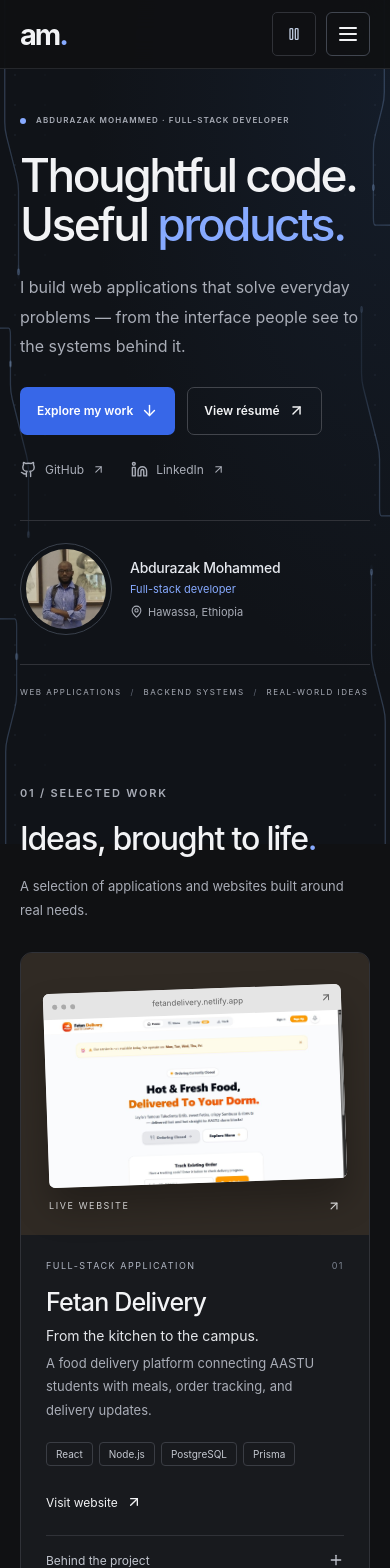
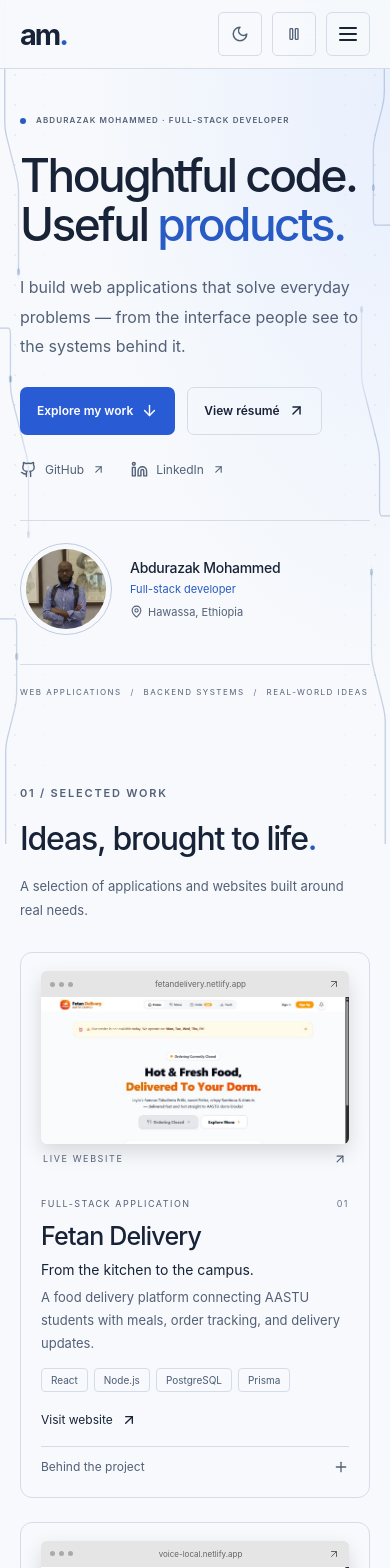
Before and after one commit to Abdurazakm/portfolio, a React (Vite) app: page / in a window 390 px wide. Shown: the top 1568 px of the page. Built offline with nearby package versions, Linux system fonts and the light colour scheme.

Commit message:
Add persistent light and dark themes and compact project cards

```diff
--- a/index.html
+++ b/index.html
@@ -5,6 +5,19 @@
     <link rel="icon" type="image/svg+xml" href="/favicon.svg" />
     <meta name="viewport" content="width=device-width, initial-scale=1.0" />
     <meta name="theme-color" content="#101113" />
+    <script>
+      (() => {
+        let preference;
+        try { preference = localStorage.getItem("portfolio-theme"); } catch {}
+        const theme = preference === "light" || preference === "dark"
+          ? preference
+          : matchMedia("(prefers-color-scheme: dark)").matches ? "dark" : "light";
+        document.documentElement.dataset.theme = theme;
+        document.documentElement.style.colorScheme = theme;
+        document.querySelector('meta[name="theme-color"]').content =
+          theme === "light" ? "#f7f9fc" : "#101113";
+      })();
+    </script>
     <meta
       name="description"
       content="Abdurazak Mohammed — full-stack developer building useful web applications, thoughtful interfaces, and backend systems. Explore selected projects and get in touch."
--- a/src/App.jsx
+++ b/src/App.jsx
@@ -1,4 +1,5 @@
 import { useState } from "react";
+import { useTheme } from "./useTheme";
 import { CircuitBackground } from "./components/CircuitBackground";
 import { Header } from "./components/Header";
 import { Hero } from "./components/Hero";
@@ -9,6 +10,7 @@ import { Contact } from "./components/Contact";
 import { Footer } from "./components/Footer";
 
 export default function App() {
+  const { theme, toggleTheme } = useTheme();
   const [networkPaused, setNetworkPaused] = useState(false);
   return (
     <>
@@ -17,6 +19,8 @@ export default function App() {
         Skip to content
       </a>
       <Header
+        theme={theme}
+        onToggleTheme={toggleTheme}
         networkPaused={networkPaused}
         onToggleNetwork={() => setNetworkPaused((paused) => !paused)}
       />
--- a/src/components/Header.jsx
+++ b/src/components/Header.jsx
@@ -1,7 +1,7 @@
 import { useEffect, useRef, useState } from "react";
-import { ArrowUpRight, Menu, Pause, Play, X } from "lucide-react";
+import { ArrowUpRight, Menu, Moon, Pause, Play, Sun, X } from "lucide-react";
 
-export function Header({ networkPaused, onToggleNetwork }) {
+export function Header({ networkPaused, onToggleNetwork, theme, onToggleTheme }) {
   const [open, setOpen] = useState(false);
   const toggle = useRef(null);
   useEffect(() => {
@@ -59,6 +59,15 @@ export function Header({ networkPaused, onToggleNetwork }) {
         </nav>
         <button
           type="button"
+          className="theme-toggle"
+          aria-label={`Switch to ${theme === "dark" ? "light" : "dark"} mode`}
+          title={`Switch to ${theme === "dark" ? "light" : "dark"} mode`}
+          onClick={onToggleTheme}
+        >
+          {theme === "dark" ? <Sun size={18} aria-hidden="true" /> : <Moon size={18} aria-hidden="true" />}
+        </button>
+        <button
+          type="button"
           className="network-toggle"
           aria-label={
             networkPaused ? "Resume background animation" : "Pause background animation"
--- a/src/index.css
+++ b/src/index.css
@@ -296,17 +296,17 @@ h2 > span {
 }
 .circuit-signal {
   fill: none;
-  stroke: #b0d2ff;
-  stroke-width: 2.5;
+  stroke: #d1e5ff;
+  stroke-width: 3;
   stroke-linecap: round;
   stroke-dasharray: 1.5 101;
   stroke-dashoffset: 2;
   vector-effect: non-scaling-stroke;
-  filter: drop-shadow(0 0 2px #8bbaff80);
-  animation: circuit-travel 32s linear infinite;
+  filter: drop-shadow(0 0 3px #8bbaffa6);
+  animation: circuit-travel 24s linear infinite;
 }
 .circuit-edge-right .circuit-signal {
-  animation-delay: -16s;
+  animation-delay: -12s;
 }
 .tech-background[data-paused="true"] *,
 .tech-background[data-running="false"] * {
@@ -318,7 +318,7 @@ h2 > span {
     opacity: 0;
   }
   8%, 85% {
-    opacity: 0.75;
+    opacity: 0.9;
   }
   100% {
     stroke-dashoffset: -101;
@@ -456,7 +456,8 @@ h2 > span {
   align-items: center;
   gap: 12px;
 }
-.network-toggle {
+.network-toggle,
+.theme-toggle {
   flex-shrink: 0;
   display: inline-flex;
   align-items: center;
@@ -472,7 +473,8 @@ h2 > span {
   font-size: 11px;
   letter-spacing: 0;
 }
-.network-toggle:hover {
+.network-toggle:hover,
+.theme-toggle:hover {
   background: #26354e;
   color: white;
 }
@@ -482,8 +484,8 @@ h2 > span {
 }
 .project {
   display: grid;
-  grid-template-columns: 1.2fr 1fr;
-  background: #181a1e;
+  grid-template-columns: 1fr 1.1fr;
+  background: transparent;
   border: 1px solid var(--line);
   border-radius: 12px;
   overflow: hidden;
@@ -492,30 +494,19 @@ h2 > span {
   position: relative;
   display: flex;
   align-items: center;
-  padding: 46px 28px 64px;
-  background: #292b30;
+  padding: 20px 22px 40px;
   min-width: 0;
-}
-.project-fetan .project-visual {
-  background: #302a24;
-}
-.project-voicelocal .project-visual {
-  background: #202b3c;
-}
-.project-mayaye .project-visual {
-  background: #282b29;
 }
 .browser-frame {
   width: 100%;
   overflow: hidden;
   border-radius: 6px;
   background: #ededed;
-  box-shadow: 0 20px 34px #0004;
-  transform: rotate(-2deg);
+  box-shadow: 0 8px 20px #0002;
   transition: transform 0.35s;
 }
 .project-visual:hover .browser-frame {
-  transform: rotate(0) translateY(-4px);
+  transform: translateY(-2px);
 }
 .browser-bar {
   height: 26px;
@@ -539,24 +530,24 @@ h2 > span {
 .browser-frame img {
   width: 100%;
   height: auto;
-  aspect-ratio: 1274/718;
+  aspect-ratio: 2.1;
   object-fit: cover;
   object-position: top;
 }
 .preview-label {
   position: absolute;
-  bottom: 22px;
-  left: 28px;
-  right: 28px;
+  bottom: 14px;
+  left: 22px;
+  right: 22px;
   display: flex;
   justify-content: space-between;
   align-items: center;
   font-size: 9px;
   letter-spacing: 1.6px;
-  color: #d0d0d0;
+  color: var(--muted);
 }
 .project-copy {
-  padding: 34px;
+  padding: 24px;
 }
 .project-kicker {
   display: flex;
@@ -564,7 +555,7 @@ h2 > span {
   color: #afb5c2;
   font-size: 9px;
   letter-spacing: 1.5px;
-  margin-bottom: 20px;
+  margin-bottom: 12px;
 }
 .project-kicker > span:last-child {
   color: #7e8593;
@@ -603,6 +594,15 @@ h2 > span {
   display: flex;
   gap: 22px;
   flex-wrap: wrap;
+}
+.project .tags {
+  margin-block: 12px;
+}
+.project .project-details {
+  margin-top: 10px;
+}
+.project .project-details summary {
+  padding-top: 12px;
 }
 .project-links a {
   font-size: 12px;
@@ -1220,7 +1220,7 @@ summary::-webkit-details-marker {
     grid-template-columns: 1fr 1fr;
   }
   .project-copy {
-    padding: 25px;
+    padding: 22px;
   }
   .project-visual {
     padding-inline: 20px;
@@ -1249,6 +1249,9 @@ summary::-webkit-details-marker {
   .network-toggle {
     order: 1;
   }
+  .theme-toggle {
+    order: 1;
+  }
   .menu-toggle {
     order: 2;
   }
@@ -1260,9 +1263,9 @@ summary::-webkit-details-marker {
     opacity: 0.75;
   }
   .circuit-signal {
-    animation-duration: 42s;
-    stroke: #8caedb;
-    stroke-width: 2;
+    animation-duration: 32s;
+    stroke: #a9c8ee;
+    stroke-width: 2.2;
     filter: none;
   }
   .circuit-edge-right .circuit-signal {
@@ -1429,17 +1432,16 @@ summary::-webkit-details-marker {
     grid-template-columns: 1fr;
   }
   .project-visual {
-    padding: 36px 25px 52px;
-    min-height: 220px;
+    padding: 18px 20px 36px;
   }
   .project-copy {
-    padding: 25px;
+    padding: 18px 20px 22px;
   }
   .project h3 {
     font-size: 25px;
   }
   .project-kicker {
-    margin-bottom: 16px;
+    margin-bottom: 12px;
   }
   .project-list {
     gap: 24px;
--- a/src/main.jsx
+++ b/src/main.jsx
@@ -2,6 +2,7 @@
 import React from 'react';
 import ReactDOM from 'react-dom/client';
 import './index.css';
+import './themes.css';
 import App from './App';
 
 ReactDOM.createRoot(document.getElementById('root')).render(
--- /dev/null
+++ b/src/themes.css
@@ -0,0 +1,93 @@
+/* Theme overrides include portaled dialogs and native form controls. */
+:root { color-scheme: dark; }
+:root[data-theme="light"] {
+  color-scheme: light;
+  color: #182338;
+  background: #f7f9fc;
+  --bg: #f7f9fc;
+  --surface: #ffffff;
+  --line: #d4dce8;
+  --muted: #536177;
+  --blue: #285bc3;
+  --accent: #285bd4;
+}
+[data-theme="light"] :focus-visible { outline-color: #285bd4; }
+[data-theme="light"] .skip-link { background: #285bd4; color: white; }
+[data-theme="light"] .site-header {
+  background: #f7f9fcf2;
+  border-color: var(--line);
+}
+[data-theme="light"] .tech-background {
+  background: radial-gradient(ellipse at 100% 12%, #dbe7ff80, transparent 55%), #f7f9fc;
+}
+[data-theme="light"] .tech-dot-grid {
+  background-image: radial-gradient(circle, #486a9e50 0.8px, transparent 1px);
+}
+[data-theme="light"] .circuit-trace { stroke: #456ba8; }
+[data-theme="light"] .circuit-terminal { fill: #edf3ff; stroke: #375d9b; }
+[data-theme="light"] .circuit-glow { fill: #3767e8; }
+[data-theme="light"] .circuit-signal {
+  stroke: #2359b6;
+  filter: drop-shadow(0 0 2px #3767e866);
+}
+[data-theme="light"] :is(.navigation, .hero-socials a, .hero-footnote,
+  .project-kicker, .project-details, .education-bottom, .credential-kind,
+  .contact-socials a, .network-toggle, .theme-toggle) { color: var(--muted); }
+[data-theme="light"] :is(.navigation > a:hover, .navigation .nav-contact,
+  .hero-socials a:hover, .portrait-caption strong, .project-tagline,
+  .project-details h4, .contact-form label, .contact-socials a:hover,
+  .network-toggle:hover, .theme-toggle:hover) { color: #182338; }
+[data-theme="light"] :is(.secondary, .navigation .nav-contact, .menu-toggle,
+  .tags li, .education, .education-bottom, .credential-card, .credential-action,
+  .credential-note, .certificate-viewer, .certificate-viewer-close,
+  .about-section, .contact-section, .email-link) { border-color: var(--line); }
+[data-theme="light"] :is(.project-kicker > span:last-child, .hero-footnote > span > span,
+  .capability-top > span) { color: #64738b; }
+[data-theme="light"] :is(.secondary:hover, .network-toggle:hover,
+  .theme-toggle:hover, .certificate-viewer-close:hover) { background: #e6edf8; }
+[data-theme="light"] .primary:hover { background: #214db7; }
+[data-theme="light"] .portrait-frame { background: #e3e9f2; outline-color: #becbe0; }
+[data-theme="light"] :is(.education, .credential-card, .certificate-viewer) {
+  background: #fff;
+}
+[data-theme="light"] .tags li { color: #4b5c74; }
+[data-theme="light"] .about-section { background: #edf2f980; }
+[data-theme="light"] .contact-section { background: #eaf1fb80; }
+[data-theme="light"] .credential-card { border-top-color: #4774d1; }
+[data-theme="light"] .credential-card:hover,
+[data-theme="light"] .credential-card:focus-within {
+  background: #f5f8ff;
+  border-color: #88a7e1;
+}
+[data-theme="light"] .issuer-mark {
+  background: #eaf1ff;
+  border-color: #c3d4f2;
+  color: #285bc3;
+}
+[data-theme="light"] .credential-action { color: #285bc3; }
+[data-theme="light"] .credential-action:hover { color: #173f92; }
+[data-theme="light"] .credential-training { background: #f4faf8; border-top-color: #4b9688; }
+[data-theme="light"] .credential-training .issuer-mark {
+  color: #27675a;
+  background: #e4f2ed;
+  border-color: #b8d7cd;
+}
+[data-theme="light"] .certificate-viewer-overlay { background: #17243999; }
+[data-theme="light"] .certificate-viewer-close { background: #edf2f9; }
+[data-theme="light"] :is(.contact-form input, .contact-form textarea) {
+  background: #fff;
+  color: #182338;
+  border-color: #bcc9dc;
+}
+[data-theme="light"] :is(.contact-form input, .contact-form textarea)::placeholder {
+  color: #62718a;
+}
+[data-theme="light"] :is(.contact-form input, .contact-form textarea):focus {
+  border-color: var(--blue);
+}
+[data-theme="light"] .form-status.success { color: #246a42; }
+[data-theme="light"] .form-status.error { color: #ae3432; }
+@media (max-width: 760px) {
+  [data-theme="light"] .navigation { background: #f7f9fc; border-color: var(--line); }
+  [data-theme="light"] .circuit-signal { stroke: #4c73ad; filter: none; }
+}
--- /dev/null
+++ b/src/useTheme.js
@@ -0,0 +1,49 @@
+import { useEffect, useRef, useState } from "react";
+
+function readPreference() {
+  try {
+    const saved = localStorage.getItem("portfolio-theme");
+    return saved === "light" || saved === "dark" ? saved : null;
+  } catch {
+    return null;
+  }
+}
+
+export function useTheme() {
+  const [theme, setTheme] = useState(() => document.documentElement.dataset.theme || "dark");
+  const preference = useRef(readPreference());
+
+  useEffect(() => {
+    document.documentElement.dataset.theme = theme;
+    document.documentElement.style.colorScheme = theme;
+    document.querySelector('meta[name="theme-color"]').content =
+      theme === "light" ? "#f7f9fc" : "#101113";
+  }, [theme]);
+
+  useEffect(() => {
+    const media = matchMedia("(prefers-color-scheme: dark)");
+    const followSystem = () => {
+      if (!preference.current) setTheme(media.matches ? "dark" : "light");
+    };
+    const syncTabs = (event) => {
+      if (event.key !== "portfolio-theme" && event.key !== null) return;
+      preference.current = readPreference();
+      setTheme(preference.current || (media.matches ? "dark" : "light"));
+    };
+    media.addEventListener("change", followSystem);
+    window.addEventListener("storage", syncTabs);
+    return () => {
+      media.removeEventListener("change", followSystem);
+      window.removeEventListener("storage", syncTabs);
+    };
+  }, []);
+
+  function toggleTheme() {
+    const next = theme === "dark" ? "light" : "dark";
+    preference.current = next;
+    setTheme(next);
+    try { localStorage.setItem("portfolio-theme", next); } catch { /* Still works in memory. */ }
+  }
+
+  return { theme, toggleTheme };
+}
```
